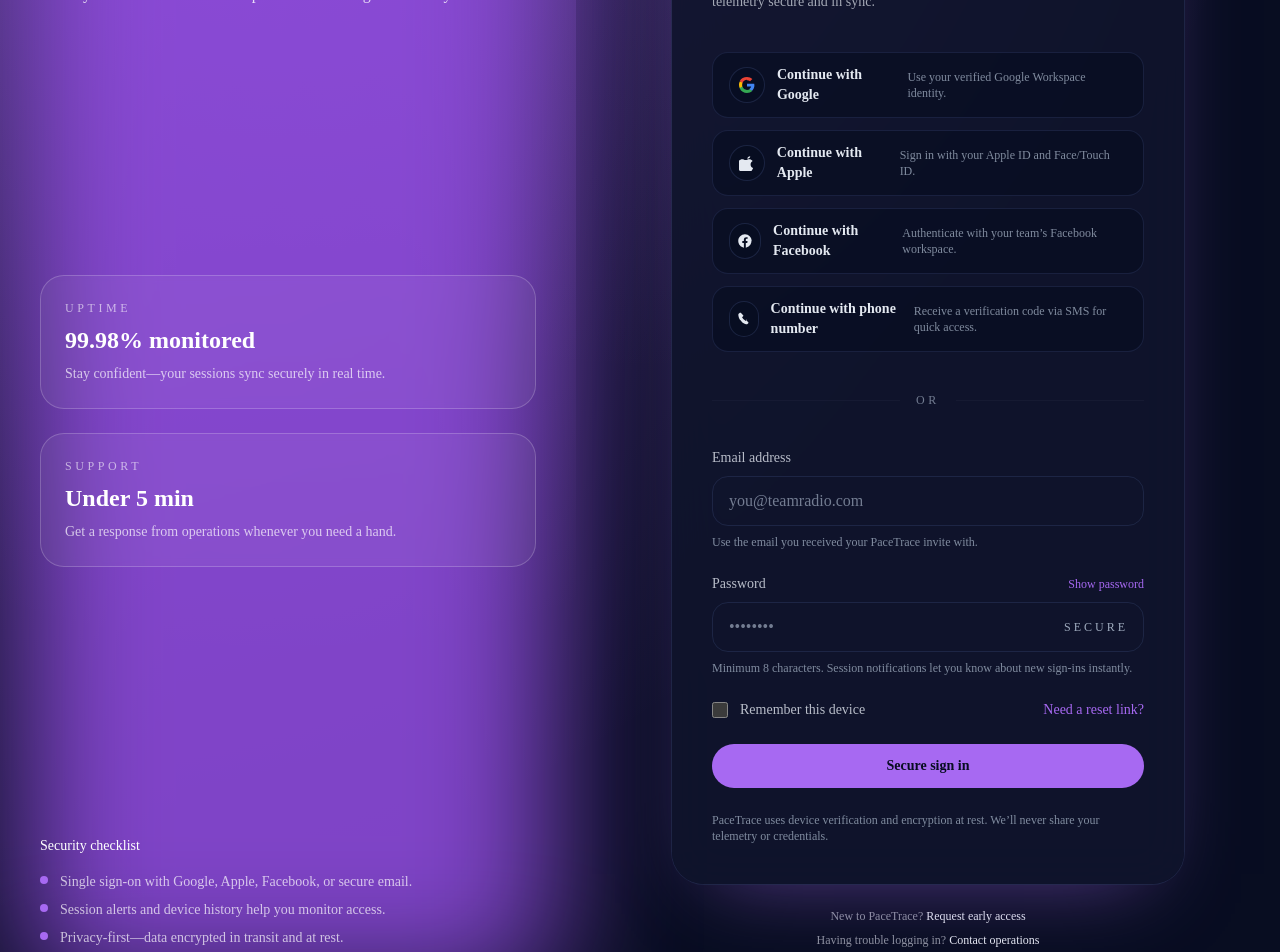
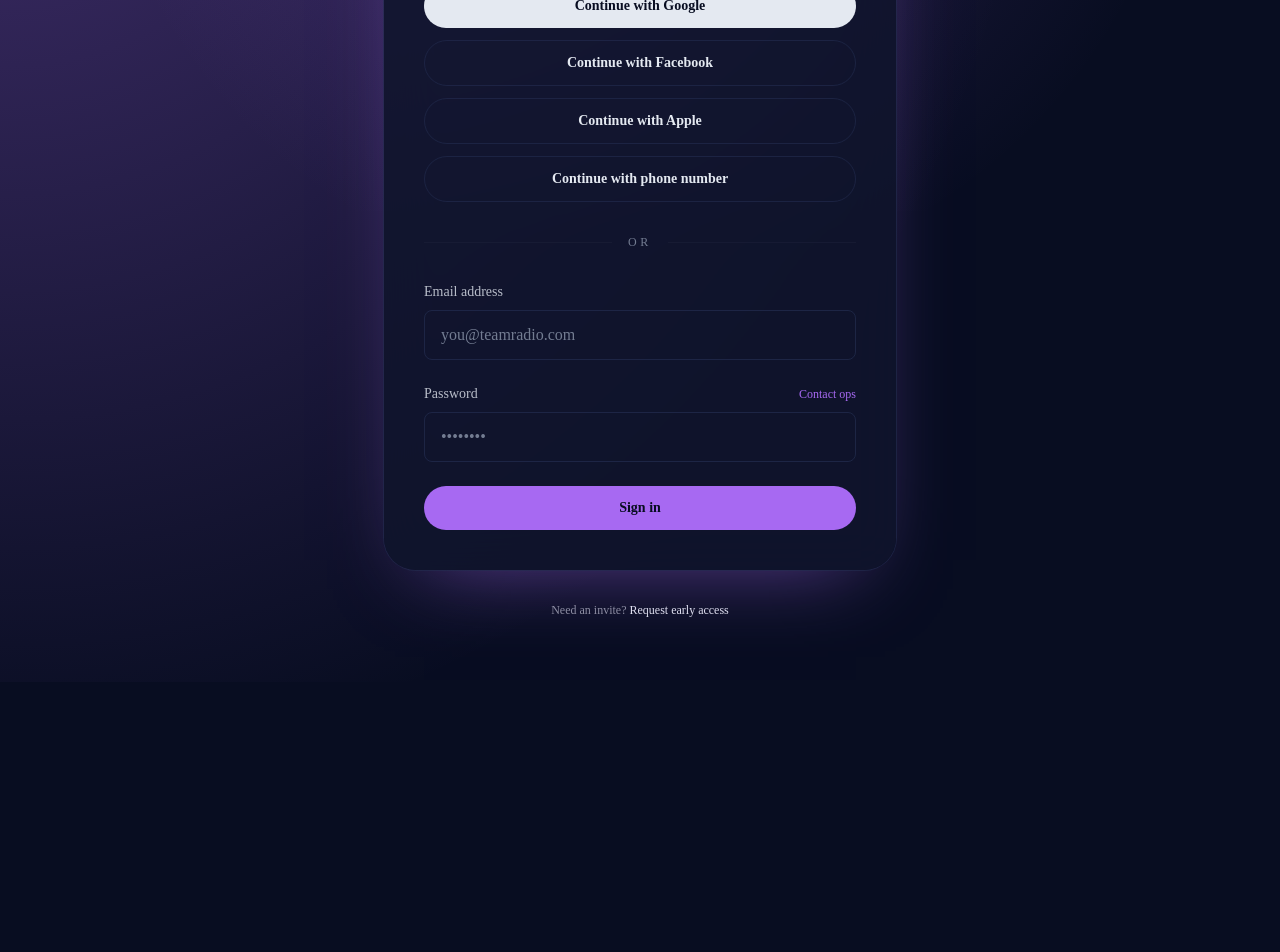
Before and after one commit to JaysonBrenton/PaceTrace, a Next.js app: page /login in a window 1280 px wide. Shown: the part 260-1212 px from the top of the page. After the commit the page ends 942 px from the top, so only its background shows below. Built offline with nearby package versions, Linux system fonts and the light colour scheme.

Commit message:
Restore previous login layout with provider buttons

```diff
--- a/src/app/login/page.tsx
+++ b/src/app/login/page.tsx
@@ -10,88 +10,31 @@
 
 export default function LoginPage() {
   return (
-    <div className="relative isolate flex min-h-screen flex-col overflow-hidden bg-background text-foreground">
+    <div className="relative isolate flex min-h-screen items-center justify-center overflow-hidden bg-background px-4 py-16 text-foreground sm:px-6">
       <div
         aria-hidden
-        className="pointer-events-none absolute inset-0 -z-10 bg-[radial-gradient(circle_at_top_left,hsla(var(--color-accent)/0.32),transparent_65%)]"
+        className="pointer-events-none absolute inset-0 -z-10 bg-[radial-gradient(circle_at_top_left,hsla(var(--color-accent)/0.35),transparent_65%)]"
       />
-      <div className="absolute inset-x-0 top-0 -z-10 h-1/2 bg-[radial-gradient(circle_at_top,hsl(var(--color-accent)/0.16),transparent_70%)]" aria-hidden />
-
-      <div className="relative mx-auto flex w-full flex-1 flex-col lg:flex-row">
-        <aside className="relative isolate hidden w-full max-w-xl flex-1 flex-col justify-between bg-[radial-gradient(circle_at_top,hsla(var(--color-accent)/0.3),transparent_70%)] px-10 py-16 text-left text-[hsl(var(--color-bg))] lg:flex">
-          <div className="absolute inset-6 -z-10 rounded-[40px] border border-white/15 bg-[hsla(var(--color-accent-muted)/0.85)] blur-3xl" aria-hidden />
-
-          <div className="space-y-6">
-            <p className="text-xs font-semibold uppercase tracking-[0.45em] text-white/60">Pacetrace</p>
-            <h1 className="text-4xl font-semibold leading-tight text-white">Log in with clarity and confidence</h1>
-            <p className="text-base text-white/80">
-              Welcome back to the mission control of your training data. Pick up insights where you left off with the same
-              precision we bring to telemetry.
-            </p>
-          </div>
-
-          <dl className="grid gap-6 text-sm text-white/80">
-            <div className="rounded-3xl border border-white/20 bg-white/5 p-6 backdrop-blur-sm">
-              <dt className="text-xs uppercase tracking-[0.3em] text-white/60">Uptime</dt>
-              <dd className="mt-2 text-2xl font-semibold text-white">99.98% monitored</dd>
-              <p className="mt-2 text-sm text-white/70">Stay confident—your sessions sync securely in real time.</p>
-            </div>
-            <div className="rounded-3xl border border-white/20 bg-white/5 p-6 backdrop-blur-sm">
-              <dt className="text-xs uppercase tracking-[0.3em] text-white/60">Support</dt>
-              <dd className="mt-2 text-2xl font-semibold text-white">Under 5 min</dd>
-              <p className="mt-2 text-sm text-white/70">Get a response from operations whenever you need a hand.</p>
-            </div>
-          </dl>
-
-          <div className="space-y-4 text-sm text-white/70">
-            <p className="font-medium text-white">Security checklist</p>
-            <ul className="space-y-2">
-              <li className="flex items-start gap-3">
-                <span aria-hidden className="mt-1 inline-flex h-2 w-2 rounded-full bg-[hsl(var(--color-accent))]" />
-                <span>Single sign-on with Google, Apple, Facebook, or secure email.</span>
-              </li>
-              <li className="flex items-start gap-3">
-                <span aria-hidden className="mt-1 inline-flex h-2 w-2 rounded-full bg-[hsl(var(--color-accent))]" />
-                <span>Session alerts and device history help you monitor access.</span>
-              </li>
-              <li className="flex items-start gap-3">
-                <span aria-hidden className="mt-1 inline-flex h-2 w-2 rounded-full bg-[hsl(var(--color-accent))]" />
-                <span>Privacy-first—data encrypted in transit and at rest.</span>
-              </li>
-            </ul>
-          </div>
-        </aside>
-
-        <main className="flex w-full flex-1 items-center justify-center px-4 py-16 sm:px-6 lg:px-12">
+      <div className="absolute inset-x-0 top-0 -z-10 h-1/2 bg-[radial-gradient(circle_at_top,hsl(var(--color-accent)/0.2),transparent_70%)]" aria-hidden />
       <div className="relative w-full max-w-lg">
-            <div className="space-y-10 rounded-[32px] bg-[hsla(var(--color-card)/0.88)] p-10 shadow-[0_30px_80px_-40px_hsla(var(--color-accent)/0.55)] ring-1 ring-[hsla(var(--color-card-border)/0.65)] backdrop-blur-xl">
-              <div className="space-y-4 text-left">
-                <p className="text-xs font-semibold uppercase tracking-[0.4em] text-foreground/70">Welcome back</p>
-                <h2 className="text-3xl font-semibold leading-tight sm:text-4xl">Sign in to continue tracking the pace</h2>
+        <div className="space-y-8 rounded-[32px] bg-[hsla(var(--color-card)/0.88)] p-10 text-foreground shadow-[0_30px_80px_-40px_hsla(var(--color-accent)/0.6)] ring-1 ring-[hsla(var(--color-card-border)/0.6)] backdrop-blur-xl">
+          <div className="space-y-4 text-center">
+            <p className="text-xs font-semibold uppercase tracking-[0.4em] text-foreground/70">PaceTrace</p>
+            <h1 className="text-3xl font-semibold leading-tight sm:text-4xl">Log in to keep the pace</h1>
             <p className="text-sm text-foreground/70">
-                  Choose the method that works best for today. We’ll keep your team’s telemetry secure and in sync.
+              Pick the quickest route back into telemetry insights and team coordination.
             </p>
           </div>
 
           <LoginForm />
         </div>
 
-            <div className="mt-6 space-y-2 text-center text-xs text-foreground/60">
-              <p>
-                New to PaceTrace?{" "}
+        <p className="mt-8 text-center text-xs text-foreground/60">
+          Need an invite?{" "}
           <Link className="font-medium text-foreground transition hover:text-[hsl(var(--color-accent))]" href="#">
             Request early access
           </Link>
         </p>
-              <p>
-                Having trouble logging in?{" "}
-                <Link className="font-medium text-foreground transition hover:text-[hsl(var(--color-accent))]" href="mailto:ops@pacetrace.io">
-                  Contact operations
-                </Link>
-              </p>
-            </div>
-          </div>
-        </main>
       </div>
     </div>
   );
--- a/src/app/login/sign-in-form.tsx
+++ b/src/app/login/sign-in-form.tsx
@@ -1,9 +1,8 @@
 "use client";
 
-import Link from "next/link";
 import { useRouter } from "next/navigation";
 import { signIn } from "next-auth/react";
-import { Fragment, useState, type FormEvent, type JSX } from "react";
+import { Fragment, useState, type FormEvent } from "react";
 
 import { trackUiEvent } from "@/lib/telemetry";
 
@@ -12,70 +11,6 @@
   const [isSubmitting, setIsSubmitting] = useState(false);
   const [isProviderSubmitting, setIsProviderSubmitting] = useState<string | null>(null);
   const [error, setError] = useState<string | null>(null);
-  const [showPassword, setShowPassword] = useState(false);
-
-  const providers: Array<{ id: string; label: string; description: string; connecting: string; icon: JSX.Element }> = [
-    {
-      id: "google",
-      label: "Continue with Google",
-      description: "Use your verified Google Workspace identity.",
-      connecting: "Connecting to Google…",
-      icon: (
-        <svg aria-hidden className="h-4 w-4" viewBox="0 0 24 24" fill="none">
-          <path
-            d="M23.04 12.26c0-.78-.07-1.53-.2-2.26H12v4.27h6.24c-.27 1.4-1.1 2.6-2.34 3.4v2.83h3.78c2.2-2.03 3.46-5.02 3.46-8.24Z"
-            fill="#4285F4"
-          />
-          <path
-            d="M12 24c3.24 0 5.96-1.08 7.95-2.9l-3.78-2.83c-1.05.7-2.39 1.12-4.17 1.12-3.2 0-5.92-2.16-6.9-5.06H1.15v3.02C3.13 21.78 7.2 24 12 24Z"
-            fill="#34A853"
-          />
-          <path
-            d="M5.1 14.33c-.24-.7-.38-1.45-.38-2.22 0-.77.14-1.52.37-2.22V6.87H1.15C.42 8.32 0 9.97 0 11.78c0 1.8.42 3.45 1.15 4.9l3.95-2.35Z"
-            fill="#FBBC05"
-          />
-          <path
-            d="M12 4.74c1.76 0 3.35.61 4.6 1.82l3.44-3.44C17.94 1.18 15.22 0 12 0 7.2 0 3.13 2.22 1.15 6.02l3.95 3.02c.98-2.9 3.7-5.06 6.9-5.06Z"
-            fill="#EA4335"
-          />
-        </svg>
-      ),
-    },
-    {
-      id: "apple",
-      label: "Continue with Apple",
-      description: "Sign in with your Apple ID and Face/Touch ID.",
-      connecting: "Connecting to Apple…",
-      icon: (
-        <svg aria-hidden className="h-4 w-4" viewBox="0 0 24 24" fill="currentColor">
-          <path d="M16.83 1.81c0 1.04-.46 2.04-1.23 2.78-.74.7-1.94 1.25-3.07 1.14-.14-1.02.46-2.07 1.19-2.74.78-.71 2.05-1.24 3.11-1.18Zm4.32 17.65c-.63 1.45-.93 2.11-1.75 3.39-1.14 1.73-2.75 3.89-4.73 3.9-1.77.02-2.23-1.14-4.65-1.12-2.42.02-2.94 1.15-4.72 1.13-1.98-.01-3.51-1.86-4.65-3.59-3.19-4.84-3.53-10.53-1.56-13.53 1.4-2.13 3.63-3.37 5.71-3.37 2.12 0 3.46 1.14 5.22 1.14 1.72 0 2.77-1.14 5.24-1.14 1.86 0 3.83.98 5.22 2.66-4.58 2.51-3.84 9.05.67 10.54Z" />
-        </svg>
-      ),
-    },
-    {
-      id: "facebook",
-      label: "Continue with Facebook",
-      description: "Authenticate with your team’s Facebook workspace.",
-      connecting: "Connecting to Facebook…",
-      icon: (
-        <svg aria-hidden className="h-4 w-4" viewBox="0 0 24 24" fill="currentColor">
-          <path d="M22 12.06C22 6.48 17.52 2 11.94 2 6.36 2 1.88 6.48 1.88 12.06c0 4.99 3.66 9.13 8.44 9.94v-7.03H7.97v-2.91h2.35V9.84c0-2.33 1.39-3.62 3.52-3.62 1.02 0 2.09.18 2.09.18v2.3h-1.18c-1.16 0-1.52.72-1.52 1.46v1.76h2.59l-.41 2.91h-2.18V22c4.78-.81 8.44-4.95 8.44-9.94Z" />
-        </svg>
-      ),
-    },
-    {
-      id: "phone",
-      label: "Continue with phone number",
-      description: "Receive a verification code via SMS for quick access.",
-      connecting: "Texting your phone…",
-      icon: (
-        <svg aria-hidden className="h-4 w-4" viewBox="0 0 24 24" fill="currentColor">
-          <path d="M17.707 13.293a1 1 0 0 0-1.414 0l-1.647 1.647a12.077 12.077 0 0 1-5.586-5.586l1.647-1.647a1 1 0 0 0 0-1.414l-3.5-3.5a1 1 0 0 0-1.414 0L4.03 4.312c-.314.314-.487.74-.487 1.183 0 .209-.021 5.16 3.632 8.813C10.828 19.96 15.78 19.94 15.99 19.94c.442 0 .868-.173 1.182-.487l1.216-1.216a1 1 0 0 0 0-1.414l-3.681-3.53Z" />
-        </svg>
-      ),
-    },
-  ];
-
   const handleProviderSignIn = async (provider: string) => {
     setError(null);
     setIsProviderSubmitting(provider);
@@ -127,28 +62,42 @@
   return (
     <Fragment>
       <div className="space-y-3">
-        {providers.map((provider) => {
-          const isActive = isProviderSubmitting === provider.id;
-
-          return (
         <button
-              key={provider.id}
           type="button"
-              className="group inline-flex w-full items-center justify-between rounded-2xl border border-border/60 bg-background/60 px-4 py-3 text-left text-sm transition hover:border-border hover:bg-background/90 focus-visible:outline-none focus-visible:ring-2 focus-visible:ring-[hsla(var(--color-foreground)/0.5)] focus-visible:ring-offset-2 focus-visible:ring-offset-[hsl(var(--color-bg))] disabled:cursor-not-allowed"
-              data-analytics-event={`auth:provider:${provider.id}`}
+          className="inline-flex w-full items-center justify-center rounded-full bg-foreground px-6 py-3 text-sm font-semibold text-background transition hover:bg-foreground/90 focus-visible:outline-none focus-visible:ring-2 focus-visible:ring-[hsla(var(--color-foreground)/0.55)] focus-visible:ring-offset-2 focus-visible:ring-offset-[hsl(var(--color-bg))]"
+          data-analytics-event="auth:provider:google"
           disabled={Boolean(isProviderSubmitting)}
-              onClick={() => void handleProviderSignIn(provider.id)}
+          onClick={() => void handleProviderSignIn("google")}
         >
-              <span className="flex items-center gap-3 font-semibold text-foreground">
-                <span className="inline-flex h-9 w-9 items-center justify-center rounded-xl border border-border/70 bg-background/70 text-foreground">
-                  {provider.icon}
-                </span>
-                {isActive ? provider.connecting : provider.label}
-              </span>
-              <span className="hidden text-xs text-muted-foreground/80 sm:inline">{provider.description}</span>
+          {isProviderSubmitting === "google" ? "Connecting to Google…" : "Continue with Google"}
         </button>
-          );
-        })}
+        <button
+          type="button"
+          className="inline-flex w-full items-center justify-center rounded-full border border-border/60 bg-transparent px-6 py-3 text-sm font-semibold text-foreground transition hover:border-border hover:bg-foreground/10 focus-visible:outline-none focus-visible:ring-2 focus-visible:ring-[hsla(var(--color-foreground)/0.5)] focus-visible:ring-offset-2 focus-visible:ring-offset-[hsl(var(--color-bg))]"
+          data-analytics-event="auth:provider:facebook"
+          disabled={Boolean(isProviderSubmitting)}
+          onClick={() => void handleProviderSignIn("facebook")}
+        >
+          {isProviderSubmitting === "facebook" ? "Connecting to Facebook…" : "Continue with Facebook"}
+        </button>
+        <button
+          type="button"
+          className="inline-flex w-full items-center justify-center rounded-full border border-border/60 bg-transparent px-6 py-3 text-sm font-semibold text-foreground transition hover:border-border hover:bg-foreground/10 focus-visible:outline-none focus-visible:ring-2 focus-visible:ring-[hsla(var(--color-foreground)/0.5)] focus-visible:ring-offset-2 focus-visible:ring-offset-[hsl(var(--color-bg))]"
+          data-analytics-event="auth:provider:apple"
+          disabled={Boolean(isProviderSubmitting)}
+          onClick={() => void handleProviderSignIn("apple")}
+        >
+          {isProviderSubmitting === "apple" ? "Connecting to Apple…" : "Continue with Apple"}
+        </button>
+        <button
+          type="button"
+          className="inline-flex w-full items-center justify-center rounded-full border border-border/60 bg-transparent px-6 py-3 text-sm font-semibold text-foreground transition hover:border-border hover:bg-foreground/10 focus-visible:outline-none focus-visible:ring-2 focus-visible:ring-[hsla(var(--color-foreground)/0.5)] focus-visible:ring-offset-2 focus-visible:ring-offset-[hsl(var(--color-bg))]"
+          data-analytics-event="auth:provider:phone"
+          disabled={Boolean(isProviderSubmitting)}
+          onClick={() => void handleProviderSignIn("phone")}
+        >
+          {isProviderSubmitting === "phone" ? "Texting your phone…" : "Continue with phone number"}
+        </button>
       </div>
 
       <div className="flex items-center gap-4 text-xs uppercase tracking-[0.3em] text-muted-foreground/70">
@@ -168,13 +117,9 @@
             type="email"
             autoComplete="email"
             required
-            className="block w-full rounded-2xl border border-border/70 bg-transparent px-4 py-3 text-base text-foreground placeholder:text-muted-foreground/70 transition focus:border-transparent focus:outline-none focus:ring-2 focus:ring-accent focus:ring-offset-2 focus:ring-offset-[hsl(var(--color-bg))]"
+            className="block w-full rounded-lg border border-border/70 bg-transparent px-4 py-3 text-base text-foreground placeholder:text-muted-foreground/70 transition focus:border-transparent focus:outline-none focus:ring-2 focus:ring-accent focus:ring-offset-2 focus:ring-offset-[hsl(var(--color-bg))]"
             placeholder="you@teamradio.com"
-            aria-describedby="email-hint"
           />
-          <p id="email-hint" className="text-xs text-muted-foreground/80">
-            Use the email you received your PaceTrace invite with.
-          </p>
         </div>
 
         <div className="grid gap-2 text-left">
@@ -182,61 +127,29 @@
             <label className="text-sm font-medium text-foreground/80" htmlFor="password">
               Password
             </label>
-            <button
-              type="button"
-              className="text-xs font-medium text-accent transition hover:text-[hsl(var(--color-accent-muted))]"
-              onClick={() => setShowPassword((prev) => !prev)}
-            >
-              {showPassword ? "Hide" : "Show"} password
-            </button>
+            <span className="text-xs font-medium text-accent">Contact ops</span>
           </div>
-          <div className="relative">
           <input
             id="password"
             name="password"
-              type={showPassword ? "text" : "password"}
+            type="password"
             autoComplete="current-password"
             required
-              className="block w-full rounded-2xl border border-border/70 bg-transparent px-4 py-3 pr-16 text-base text-foreground placeholder:text-muted-foreground/70 transition focus:border-transparent focus:outline-none focus:ring-2 focus:ring-accent focus:ring-offset-2 focus:ring-offset-[hsl(var(--color-bg))]"
+            className="block w-full rounded-lg border border-border/70 bg-transparent px-4 py-3 text-base text-foreground placeholder:text-muted-foreground/70 transition focus:border-transparent focus:outline-none focus:ring-2 focus:ring-accent focus:ring-offset-2 focus:ring-offset-[hsl(var(--color-bg))]"
             placeholder="••••••••"
-              aria-describedby="password-hint"
           />
-            <span className="pointer-events-none absolute inset-y-0 right-4 flex items-center text-xs uppercase tracking-[0.25em] text-muted-foreground">
-              Secure
-            </span>
-          </div>
-          <p id="password-hint" className="text-xs text-muted-foreground/80">
-            Minimum 8 characters. Session notifications let you know about new sign-ins instantly.
-          </p>
-        </div>
-
-        <div className="flex flex-col gap-4 sm:flex-row sm:items-center sm:justify-between">
-          <label className="inline-flex items-center gap-3 text-sm text-foreground/80">
-            <input
-              type="checkbox"
-              name="remember"
-              className="h-4 w-4 rounded border-border/70 bg-transparent text-[hsl(var(--color-accent))] focus:ring-[hsl(var(--color-accent))]"
-            />
-            Remember this device
-          </label>
-          <Link className="text-sm font-medium text-accent transition hover:text-[hsl(var(--color-accent-muted))]" href="mailto:ops@pacetrace.io">
-            Need a reset link?
-          </Link>
         </div>
 
         <button
           type="submit"
-          className="inline-flex w-full items-center justify-center gap-2 rounded-full bg-[hsl(var(--color-accent))] px-6 py-3 text-sm font-semibold text-background transition hover:bg-[hsl(var(--color-accent-muted))] focus-visible:outline-none focus-visible:ring-2 focus-visible:ring-[hsla(var(--color-foreground)/0.55)] focus-visible:ring-offset-2 focus-visible:ring-offset-[hsl(var(--color-bg))] disabled:cursor-not-allowed disabled:opacity-70"
+          className="inline-flex w-full items-center justify-center rounded-full bg-[hsl(var(--color-accent))] px-6 py-3 text-sm font-semibold text-background transition hover:bg-[hsl(var(--color-accent-muted))] focus-visible:outline-none focus-visible:ring-2 focus-visible:ring-[hsla(var(--color-foreground)/0.55)] focus-visible:ring-offset-2 focus-visible:ring-offset-[hsl(var(--color-bg))] disabled:cursor-not-allowed disabled:opacity-70"
           data-analytics-event="auth:submit:primary"
           disabled={isSubmitting}
         >
-          {isSubmitting ? "Signing in…" : "Secure sign in"}
+          {isSubmitting ? "Signing in…" : "Sign in"}
         </button>
-        <p className="text-xs text-muted-foreground/80">
-          PaceTrace uses device verification and encryption at rest. We’ll never share your telemetry or credentials.
-        </p>
         {error ? (
-          <p className="rounded-2xl border border-destructive/40 bg-destructive/10 p-3 text-sm font-medium text-destructive" role="alert" aria-live="assertive">
+          <p className="text-sm font-medium text-destructive" role="alert">
             {error}
           </p>
         ) : null}
```
Lines whose indentation alone changed are shown as unchanged.
